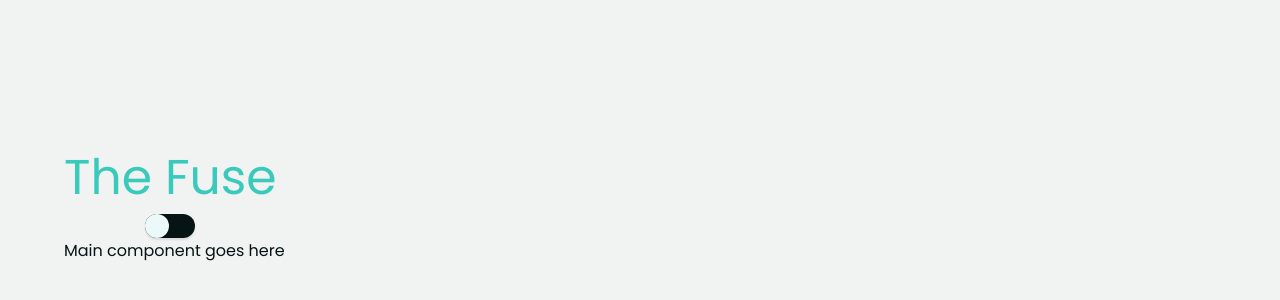
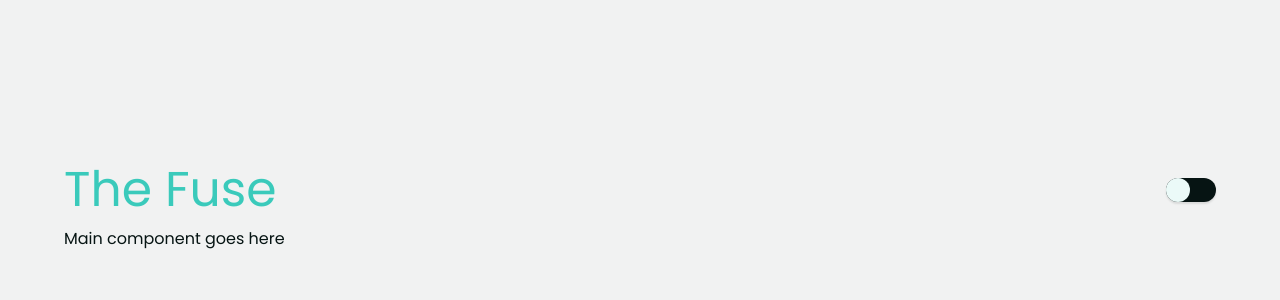
Before and after one commit to Hcmwebs/dark-light-mode, a React (Create React App) app: page / in a window 1280 px wide. Shown: the part 198-498 px from the top of the page. Built offline with nearby package versions, Linux system fonts and the light colour scheme.

Commit message:
added a constainer
Signed-off-by: Heze <64218603+Hcmwebs@users.noreply.github.com>

```diff
--- a/src/Components/Header/Header.js
+++ b/src/Components/Header/Header.js
@@ -6,10 +6,12 @@ import Button from '../Button/Button'
 
 const Header = () => {
 	return (
-		<header className='container'>
-			<h1>The Fuse</h1>
-			<Button MdLightMode={MdLightMode} MdDarkMode={MdDarkMode} />
-		</header>
+		<div className='container'>
+			<header>
+				<h1>The Fuse</h1>
+				<Button MdLightMode={MdLightMode} MdDarkMode={MdDarkMode} />
+			</header>
+		</div>
 	)
 }
 
```
